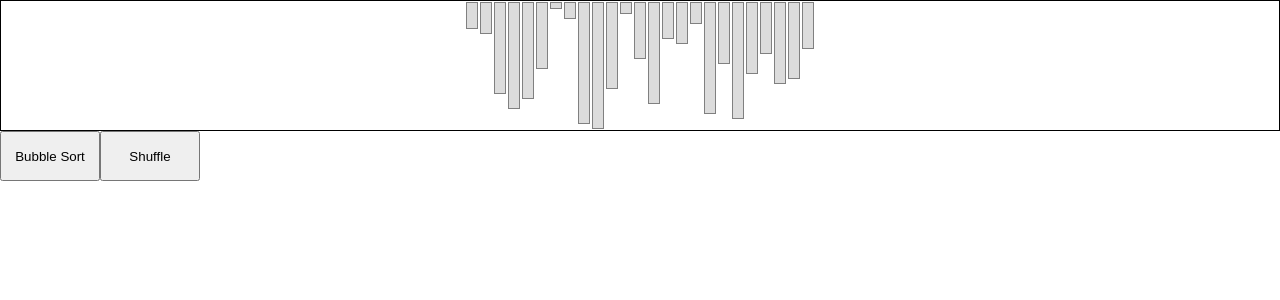
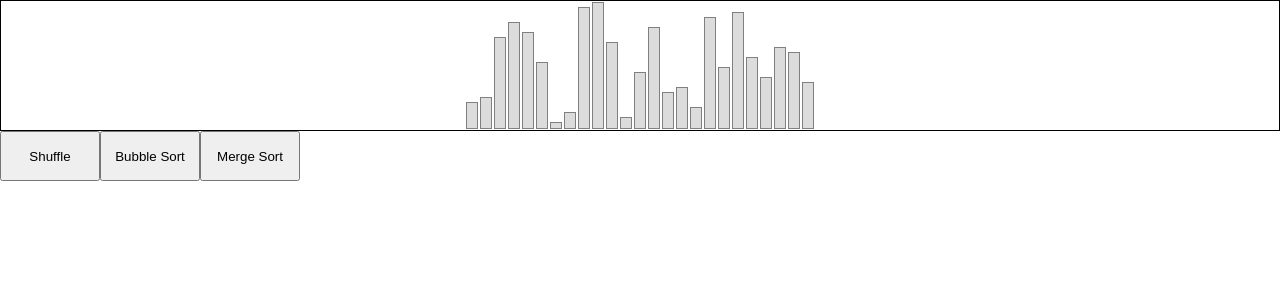
Before and after one commit to LouisVelz/sorting-visualizer, a React (Create React App) app: page / in a window 1280 px wide. Shown: the top 300 px of the page. Built offline with nearby package versions, Linux system fonts and the light colour scheme.

Commit message:
create merge sort animation

```diff
--- a/src/components/sortingVisualizer.js
+++ b/src/components/sortingVisualizer.js
@@ -2,20 +2,9 @@ import React, { useState, useEffect } from "react";
 import Styled from "styled-components";
 import { fisherYates } from "./../util/fisherYates";
 import bubbleSort from "./../sorting/bubbleSort";
+import mergeSort from "./../sorting/mergeSort";
+import { Container, Button } from "./../styles/styledComponents";
 import colors from "./colors";
-
-const Container = Styled.div`
-display: flex;
-border: 1px solid black;
-justify-content: center;
-align-items: flex-start;
-height: auto;
-`;
-
-const Button = Styled.button`
-width: 100px;
-height: 50px;
-`;
 
 const Visualizer = () => {
   const Element = Styled.div`
@@ -25,7 +14,7 @@ const Visualizer = () => {
     margin: 1px;
     display: inline-block;
     background-color: ${colors.primary};
-`;
+  `;
 
   useEffect(() => {
     const arr = fisherYates(25);
@@ -58,6 +47,26 @@ const Visualizer = () => {
     }
   };
 
+  const executeMergeSort = () => {
+    let animations = mergeSort(data);
+    let columns = document.querySelectorAll(".column");
+
+    for (let i = 0; i < animations.length; i++) {
+      let [first, second, index, height] = animations[i];
+
+      setTimeout(() => {
+        columns[first].style.backgroundColor = colors.secondary;
+        columns[second].style.backgroundColor = colors.switch;
+      }, animationRate * i);
+
+      setTimeout(() => {
+        columns[first].style.backgroundColor = colors.primary;
+        columns[second].style.backgroundColor = colors.primary;
+        columns[index].style.height = `${height * 5}px`;
+      }, animationRate * i + colorResetTime);
+    }
+  };
+
   const shuffleArray = () => {
     let arr = fisherYates(25);
     setData(arr);
@@ -85,8 +94,9 @@ const Visualizer = () => {
             })
           : null}
       </Container>
+      <Button onClick={() => shuffleArray()}>Shuffle</Button>
       <Button onClick={() => execBubbleSort()}>Bubble Sort</Button>
-      <Button onClick={() => shuffleArray()}>Shuffle</Button>
+      <Button onClick={() => executeMergeSort()}>Merge Sort</Button>
     </>
   );
 };
--- a/src/sorting/mergeSort.js
+++ b/src/sorting/mergeSort.js
@@ -1,38 +1,45 @@
-const mergeSort = (arr) => {
+const animateMergeSort = (arr) => {
   if (arr.length <= 1) return arr;
-  let mid = Math.floor(arr.length / 2);
-  let first = arr.slice(0, mid);
-  let second = arr.slice(mid);
+  let arrayCopy = Array.from(arr);
+  let animations = [];
+  mergeSort(arr, 0, arr.length - 1, arrayCopy, animations);
 
-  mergeSort(first);
-  mergeSort(second);
-  return merge(first, second);
+  return animations;
 };
-const merge = (arr1, arr2) => {
-  let result = [];
-  let i = 0,
-    j = 0;
 
-  while (i < arr1.length && j < arr2.length) {
-    if (arr1[i] < arr2[j]) {
-      result.push(arr1[i]);
-      i++;
+const mergeSort = (arr, startIdx, endIdx, arrayCopy, animations) => {
+  if (startIdx === endIdx) return;
+  let midIdx = Math.floor((startIdx + endIdx) / 2);
+
+  mergeSort(arrayCopy, startIdx, midIdx, arr, animations);
+  mergeSort(arrayCopy, midIdx + 1, endIdx, arr, animations);
+
+  merge(arr, startIdx, midIdx, endIdx, arrayCopy, animations);
+};
+const merge = (arr, startIdx, midIdx, endIdx, arrayCopy, animations) => {
+  let k = startIdx;
+  let i = startIdx;
+  let j = midIdx + 1;
+
+  while (i <= midIdx && j <= endIdx) {
+    if (arrayCopy[i] <= arrayCopy[j]) {
+      animations.push([i, j, k, arrayCopy[i]]);
+      arr[k++] = arrayCopy[i++];
     } else {
-      result.push(arr2[j]);
-      j++;
+      animations.push([i, j, k, arrayCopy[j]]);
+      arr[k++] = arrayCopy[j++];
     }
   }
 
-  while (i < arr1.length) {
-    result.push(arr1[i]);
-    i++;
-  }
-  while (j < arr2.length) {
-    result.push(arr2[j]);
-    j++;
+  while (i <= midIdx) {
+    animations.push([i, i, k, arrayCopy[i]]);
+    arr[k++] = arrayCopy[i++];
   }
 
-  return result;
+  while (j <= endIdx) {
+    animations.push([j, j, k, arrayCopy[j]]);
+    arr[k++] = arrayCopy[j++];
+  }
 };
 
-export default mergeSort;
+export default animateMergeSort;
--- /dev/null
+++ b/src/styles/styledComponents.js
@@ -0,0 +1,14 @@
+import Styled from "styled-components";
+
+export const Container = Styled.div`
+  display: flex;
+  border: 1px solid black;
+  justify-content: center;
+  align-items: flex-end;
+  height: auto;
+`;
+
+export const Button = Styled.button`
+  width: 100px;
+  height: 50px;
+`;
```
